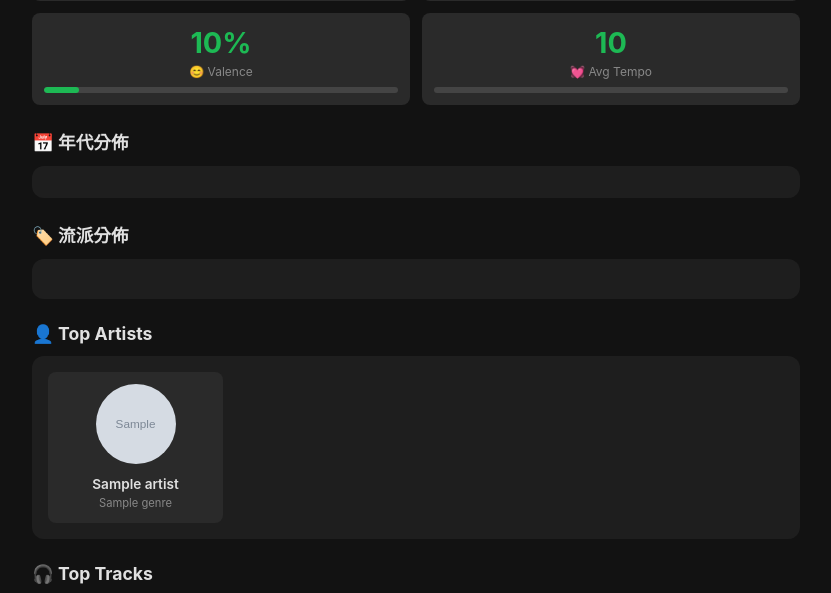
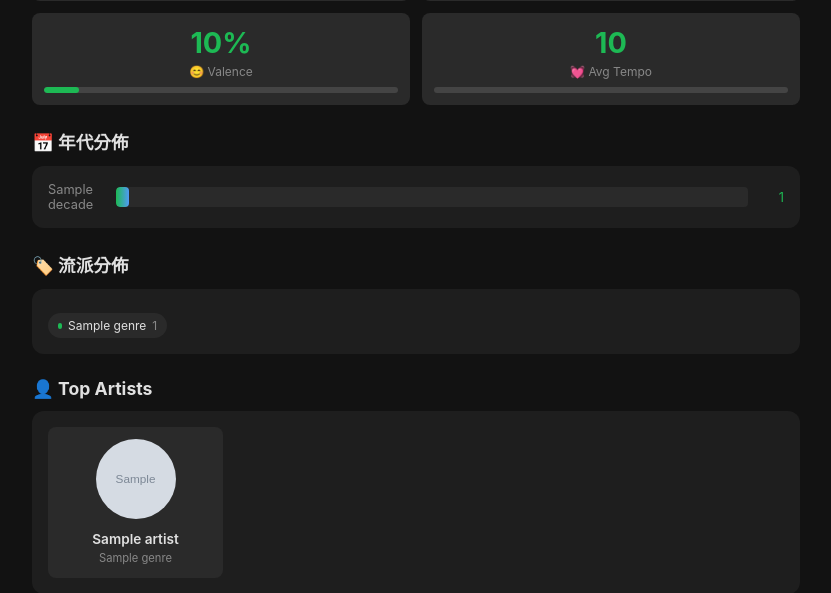
Before and after one commit to Kamangkw/spotify-taste-analyzer, a Flask app: template templates/index.html in a window 1280 px wide. Shown: the part 304-897 px from the top of the page, without its empty margins (224-1055 px from the left). Run offline with Flask 3, Linux system fonts and the light colour scheme; the template is opened without the code that fills it: most values are stand-ins (such as "Sample title", 1, 10 or a date in 2020); grey boxes marked "Sample" are stand-in pictures.

Commit message:
Fix: pre-sort genres/decades in Python, remove Jinja2 sort

```diff
--- a/app.py
+++ b/app.py
@@ -102,6 +102,8 @@
     for artist in top_artists['items']:
         for g in artist.get('genres', []):
             genre_count[g] = genre_count.get(g, 0) + 1
+    sorted_genres = sorted(genre_count.items(), key=lambda x: x[1], reverse=True)
+    top_genres = [(g, c) for g, c in sorted_genres if c >= 2]
 
     # ── Decade distribution (from top tracks) ─────────────────
     decade_count = {'2020s': 0, '2010s': 0, '2000s': 0, '1990s': 0, '1980s': 0, 'Earlier': 0}
@@ -114,6 +116,8 @@
         elif d >= 1990: decade_count['1990s'] += 1
         elif d >= 1980: decade_count['1980s'] += 1
         else: decade_count['Earlier'] += 1
+    sorted_decades = sorted(decade_count.items(), key=lambda x: x[1], reverse=True)
+    top_decades = [(d, c) for d, c in sorted_decades if c > 0]
 
     # ── Audio feature averages (via audio-features endpoint) ────
     track_ids = [t['id'] for t in top_tracks['items'][:20] if t['id']]
@@ -138,8 +142,8 @@
         top_artists=top_artists['items'],
         top_tracks=top_tracks['items'],
         recent=recent['items'][:20],
-        genre_count=genre_count,
-        decade_count=decade_count,
+        top_genres=top_genres,
+        top_decades=top_decades,
         features=features,
     )
 
--- a/templates/index.html
+++ b/templates/index.html
@@ -135,11 +135,7 @@
 <h2>📅 年代分佈</h2>
 <div class="section">
   <div class="decade-bar-chart">
-    {% set sorted_decades = [] %}
-    {% for d, c in decade_count.items() %}
-      {% if c > 0 %}{{ sorted_decades.append((d, c)) }}{% endif %}
-    {% endfor %}
-    {% for decade, count in sorted_decades|sort(attribute='1', reverse=true) %}
+    {% for decade, count in top_decades %}
     <div class="decade-row">
       <div class="decade-label">{{ decade }}</div>
       <div class="decade-bar-bg">
@@ -155,11 +151,7 @@
 <h2>🏷️ 流派分佈</h2>
 <div class="section">
   <div class="genre-chart">
-    {% set sorted_genres = [] %}
-    {% for g, c in genre_count.items() %}
-      {% if c >= 2 %}{{ sorted_genres.append((g, c)) }}{% endif %}
-    {% endfor %}
-    {% for genre, count in sorted_genres|sort(attribute='1', reverse=true) %}
+    {% for genre, count in top_genres %}
     <div class="genre-tag">
       <div class="bar" style="width:{{ (count * 4)|int }}px"></div>
       <span class="name">{{ genre }}</span>
```
